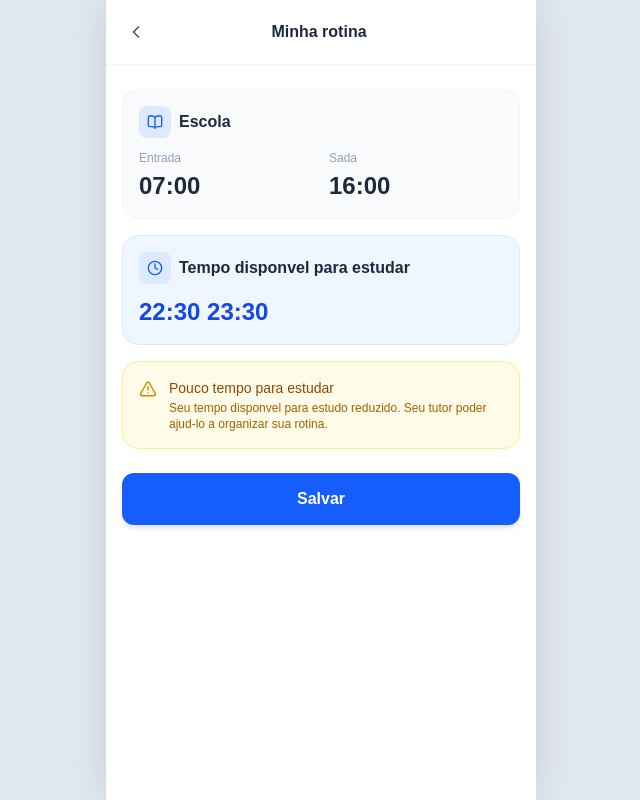
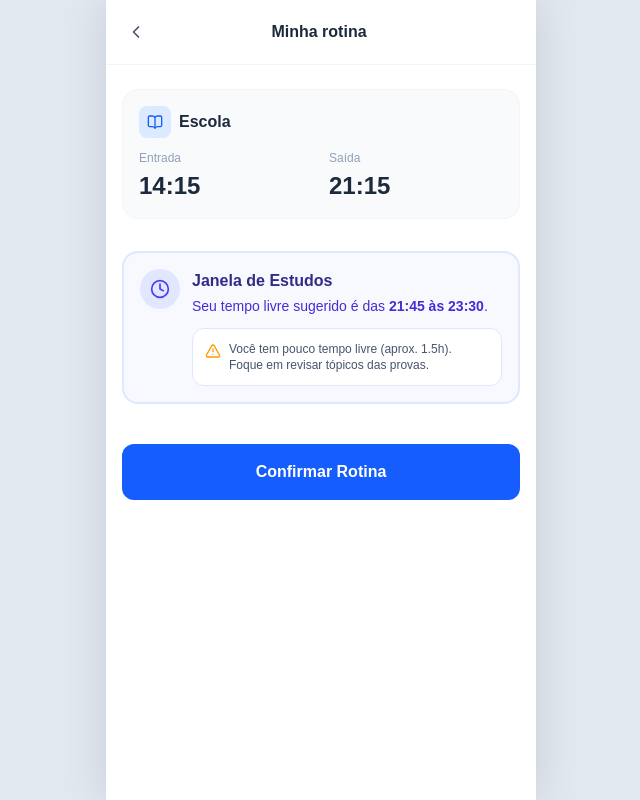
Before and after one commit to drakuno385-commits/APP-SAAT, a Next.js app: page /aluno/rotina in a window 1280 px wide. Shown: the whole page, without its empty margins (319-959 px from the left). Built offline with nearby package versions, Linux system fonts and the light colour scheme.

Commit message:
fix: update class schedule to 14:15-21:15 and fix hardcoded profile details

```diff
--- a/src/app/aluno/perfil/page.tsx
+++ b/src/app/aluno/perfil/page.tsx
@@ -6,14 +6,26 @@ import { createClient } from "@/lib/supabase/client";
 
 export default function PerfilAlunoPage() {
   const [nome, setNome] = useState("Aluno");
+  const [turma, setTurma] = useState("Carregando turma...");
+  const [escolaNome, setEscolaNome] = useState("Escola");
 
   useEffect(() => {
     async function load() {
       const supabase = createClient();
       const { data: { user } } = await supabase.auth.getUser();
       if (user) {
-        const { data } = await supabase.from("profiles").select("nome").eq("id", user.id).single();
-        if(data) setNome(data.nome);
+        const { data: profile } = await supabase.from("profiles").select("nome").eq("id", user.id).single();
+        if (profile) setNome(profile.nome);
+
+        const { data: aluno } = await supabase.from("alunos").select("turma, escolas(nome)").eq("user_id", user.id).single();
+        if (aluno) {
+          setTurma(aluno.turma || "Turma não informada");
+          if (aluno.escolas && typeof aluno.escolas === 'object' && 'nome' in aluno.escolas) {
+            setEscolaNome((aluno.escolas as any).nome);
+          } else {
+             setEscolaNome("EE Prof. Eurípedes");
+          }
+        }
       }
     }
     load();
@@ -39,7 +51,7 @@ export default function PerfilAlunoPage() {
           </div>
           <div className="text-center">
             <p className="font-bold text-slate-800 text-lg">{nome}</p>
-            <p className="text-slate-500 text-sm">2º Ano A • EE Prof. Eurípedes</p>
+            <p className="text-slate-500 text-sm">{turma} • {escolaNome}</p>
           </div>
         </div>
 
--- a/src/app/aluno/rotina/page.tsx
+++ b/src/app/aluno/rotina/page.tsx
@@ -9,16 +9,17 @@ export default function RotinaPage() {
   const [saved, setSaved] = useState(false);
   const aluno = mockAluno;
 
-  const entradaEscola = "07:00";
-  const saidaEscola = "16:00";
-  const entradaTrabalho = aluno.trabalho_entrada || "17:00";
-  const saidaTrabalho = aluno.trabalho_saida || "22:00";
+  // New hours requested by user
+  const entradaEscola = "14:15";
+  const saidaEscola = "21:15";
+  const entradaTrabalho = aluno.trabalho_entrada || "08:00";
+  const saidaTrabalho = aluno.trabalho_saida || "13:00";
 
   // Calcula tempo livre
-  const [stH, stM] = saidaTrabalho.split(":").map(Number);
+  const [stH, stM] = saidaEscola.split(":").map(Number);
   const tempoLivreInicio = `${String(stH).padStart(2, "0")}:${String(stM + 30).padStart(2, "0")}`;
   const tempoLivreFim = "23:30";
-  const tempoLivreHoras = 1; // 1h disponvel
+  const tempoLivreHoras = 1.5; // Aproximadamente
 
   async function handleSalvar() {
     setSaved(true);
@@ -54,13 +55,13 @@ export default function RotinaPage() {
               <p className="text-2xl font-bold text-slate-800">{entradaEscola}</p>
             </div>
             <div>
-              <p className="text-xs text-slate-400 mb-1">Sada</p>
+              <p className="text-xs text-slate-400 mb-1">Saída</p>
               <p className="text-2xl font-bold text-slate-800">{saidaEscola}</p>
             </div>
           </div>
         </div>
 
-        {/* Trabalho */}
+        {/* Trabalho (se houver) */}
         {aluno.trabalha && (
           <div className="bg-slate-50 rounded-2xl p-4 border border-slate-100">
             <div className="flex items-center gap-2 mb-3">
@@ -75,45 +76,43 @@ export default function RotinaPage() {
                 <p className="text-2xl font-bold text-slate-800">{entradaTrabalho}</p>
               </div>
               <div>
-                <p className="text-xs text-slate-400 mb-1">Sada</p>
+                <p className="text-xs text-slate-400 mb-1">Saída</p>
                 <p className="text-2xl font-bold text-slate-800">{saidaTrabalho}</p>
               </div>
             </div>
           </div>
         )}
 
-        {/* Tempo disponvel */}
-        <div className="bg-blue-50 rounded-2xl p-4 border border-blue-100">
-          <div className="flex items-center gap-2 mb-3">
-            <div className="w-8 h-8 bg-blue-100 rounded-lg flex items-center justify-center">
-              <Clock size={16} className="text-blue-600" />
+        {/* Diagnóstico Tempo Livre */}
+        <div className="mt-4 border-2 border-indigo-100 bg-indigo-50/50 rounded-2xl p-4">
+          <div className="flex items-start gap-3">
+            <div className="w-10 h-10 bg-indigo-100 text-indigo-600 rounded-full flex items-center justify-center shrink-0">
+              <Clock size={20} />
             </div>
-            <span className="font-semibold text-slate-800">Tempo disponvel para estudar</span>
-          </div>
-          <p className="text-2xl font-bold text-blue-700">
-            {tempoLivreInicio}  {tempoLivreFim}
-          </p>
-        </div>
-
-        {/* Alerta de tempo reduzido */}
-        {tempoLivreHoras < 2 && (
-          <div className="bg-yellow-50 rounded-2xl p-4 border border-yellow-200 flex gap-3">
-            <AlertTriangle size={18} className="text-yellow-600 flex-shrink-0 mt-0.5" />
             <div>
-              <p className="text-sm text-yellow-800 font-medium">Pouco tempo para estudar</p>
-              <p className="text-xs text-yellow-700 mt-0.5">
-                Seu tempo disponvel para estudo  reduzido. Seu tutor poder ajud-lo a organizar sua rotina.
+              <h3 className="font-bold text-indigo-900 mb-1">Janela de Estudos</h3>
+              <p className="text-sm text-indigo-700 leading-snug">
+                Seu tempo livre sugerido é das <strong>{tempoLivreInicio} às {tempoLivreFim}</strong>.
               </p>
+              {tempoLivreHoras < 2 && (
+                <div className="flex gap-2 items-start mt-3 bg-white p-3 rounded-xl border border-indigo-100">
+                  <AlertTriangle size={16} className="text-amber-500 shrink-0 mt-0.5" />
+                  <p className="text-xs text-slate-600 font-medium">
+                    Você tem pouco tempo livre (aprox. {tempoLivreHoras}h).
+                    Foque em revisar tópicos das provas.
+                  </p>
+                </div>
+              )}
             </div>
           </div>
-        )}
+        </div>
 
         <button
           onClick={handleSalvar}
           disabled={saved}
-          className="w-full bg-blue-600 hover:bg-blue-700 disabled:opacity-50 text-white font-bold py-3.5 rounded-xl transition text-base shadow-md mt-2"
+          className="mt-6 w-full bg-blue-600 hover:bg-blue-700 text-white font-bold py-4 rounded-xl transition"
         >
-          {saved ? "Salvando..." : "Salvar"}
+          {saved ? "Salvo!" : "Confirmar Rotina"}
         </button>
       </div>
     </div>
```
